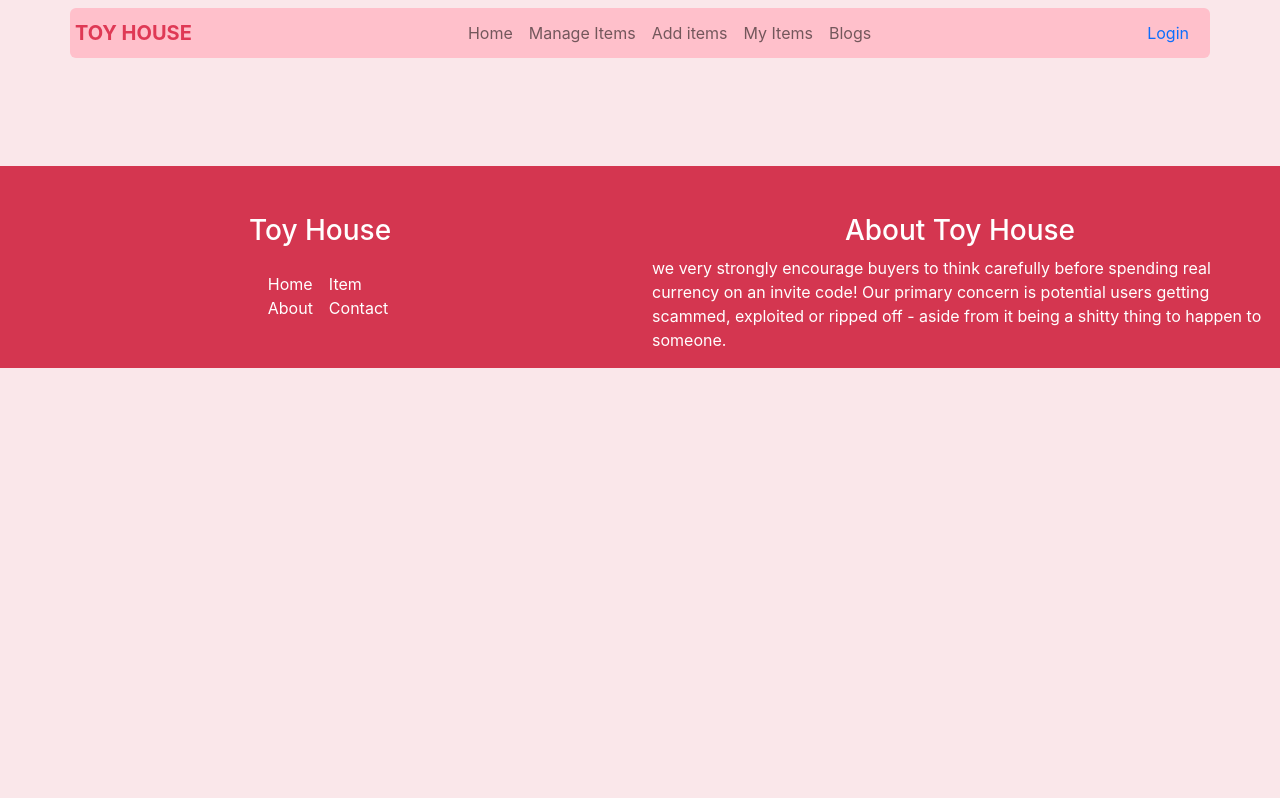
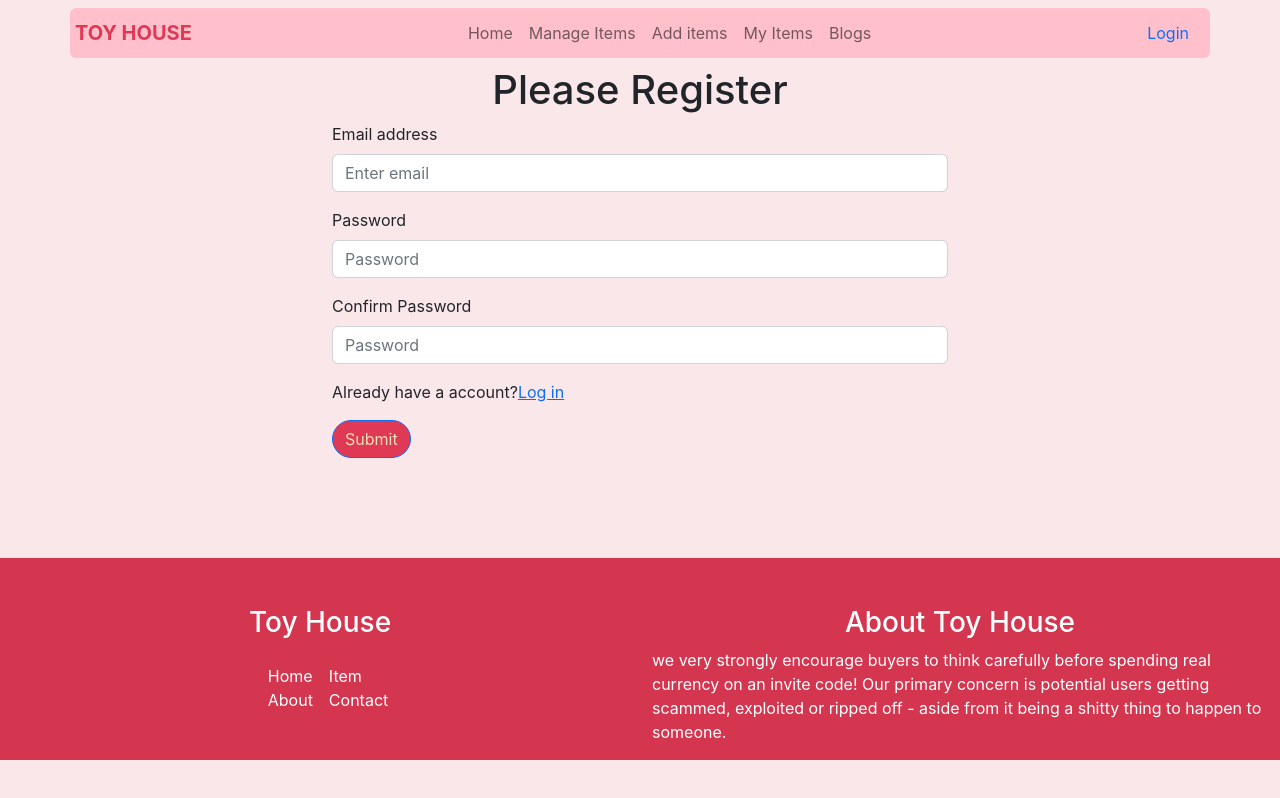
Before and after one commit to KMNayem/toy-house-client, a React (Create React App) app: page /register in a window 1280 px wide. Built offline with nearby package versions, Linux system fonts and the light colour scheme.

Commit message:
register

```diff
--- a/src/App.js
+++ b/src/App.js
@@ -6,6 +6,7 @@ import Home from './Pages/Home/Home/Home';
 import Blogs from './Pages/Blogs/Blogs';
 import Login from './Pages/Auth/Login/Login';
 import Footer from './Pages/Shared/Footer/Footer';
+import Register from './Pages/Auth/Register/Register';
 
 function App() {
   return (
@@ -16,6 +17,7 @@ function App() {
         <Route path='/home' element={<Home></Home>}></Route>
         <Route path='/blogs' element={<Blogs></Blogs>}></Route>
         <Route path='/login' element={<Login></Login>}></Route>
+        <Route path='/register' element={<Register></Register>}></Route>
       </Routes>
       <Footer/>
     </div>
--- a/src/Pages/Auth/Login/Login.js
+++ b/src/Pages/Auth/Login/Login.js
@@ -1,5 +1,6 @@
 import React, { useRef } from 'react'
 import { Button, Form } from 'react-bootstrap';
+import { Link } from 'react-router-dom';
 
 function Login() {
 
@@ -33,8 +34,26 @@ function Login() {
                  <Form.Control ref={passwordRef} type="password" placeholder="Password" required />
                 </Form.Group>
                  <Form.Group className="mb-3" controlId="formBasicCheckbox">
-
             </Form.Group>
+            <h6 className="my-3">
+                Forget Password?
+                <span>
+                  <Link
+                    to="/login"
+                    className="text-color"
+                  >
+                    Reset Password
+                  </Link>
+                </span>
+              </h6>
+              <h6 className="my-3">
+                Don't have a account?
+                <span>
+                  <Link to="/register" className="text-color">
+                    Register
+                  </Link>
+                </span>
+              </h6>
                  <Button className='btn card-button rounded-pill' type="submit">
                  Login
                      </Button>
--- /dev/null
+++ b/src/Pages/Auth/Register/Register.js
@@ -0,0 +1,41 @@
+import React from 'react';
+import { Button, Form } from 'react-bootstrap';
+import { Link } from 'react-router-dom';
+
+const Register = () => {
+    return (
+        <div className='container w-50 mx auto'>
+                <h1 className='text-center'>Please Register</h1>
+                <Form>
+                     <Form.Group className="mb-3" controlId="formBasicEmail">
+                        <Form.Label>Email address</Form.Label>
+                        <Form.Control type="email" placeholder="Enter email" />
+                    </Form.Group>
+
+                    <Form.Group className="mb-3" controlId="formBasicPassword">
+                        <Form.Label>Password</Form.Label>
+                        <Form.Control type="password" placeholder="Password" />
+                     </Form.Group>
+                    <Form.Group className="mb-3" controlId="formBasicPassword">
+                        <Form.Label>Confirm Password</Form.Label>
+                        <Form.Control type="password" placeholder="Password" />
+                     </Form.Group>
+
+                     <p className="my-3">
+                    Already have a account?
+                    <span>
+                  <Link to="/login" className="text-color">
+                    Log in
+                  </Link>
+                </span>
+              </p>
+
+                     <Button className='btn card-button rounded-pill' type="submit">
+                             Submit
+                    </Button>
+                </Form>
+        </div>
+    );
+};
+
+export default Register;
```
Also changed, not shown: src/Pages/Auth/Regester/Regester.js (deleted).
